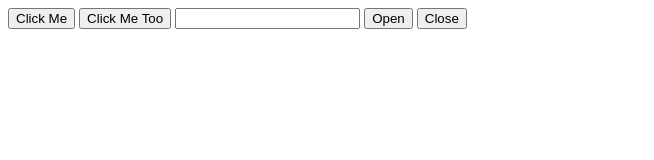
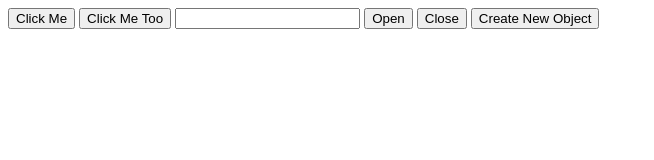
Before and after one commit to BradLFowler/101-onlineClothingStore, a plain HTML site: page index.html in a window 1280 px wide. Shown: the whole page, without its empty margins (0-654 px from the left). Drawn offline with Linux system fonts and the light colour scheme.

Commit message:
created new H3 with JS

```diff
--- a/index.html
+++ b/index.html
@@ -8,11 +8,12 @@
 </head>
 <body>
     <!-- for a test -->
-    <button onclick="sayHello()";>Click Me</button>
+    <button onclick="sayHello();">Click Me</button>
     <button onclick="sayHi();">Click Me Too</button>
     <input value="" onkeyup="setValue(this.value)"/>
     <button onclick="openANewWindow();">Open</button>
     <button onclick="closeTheNewWindow();">Close</button>
+    <button onclick="createNewObject();">Create New Object</button>
 
 <script>
 
@@ -35,6 +36,16 @@
         secondWindow.close();
     }
 
+    function createNewObject() {
+        let newObject = document.createElement("H3")
+        let text = document.createTextNode("usersInput")
+        console.log("TESTING")
+
+        newObject.appendChild(text)
+        document.body.appendChild(newObject)
+    }
+
+
 </script>
 
 </body>
```
